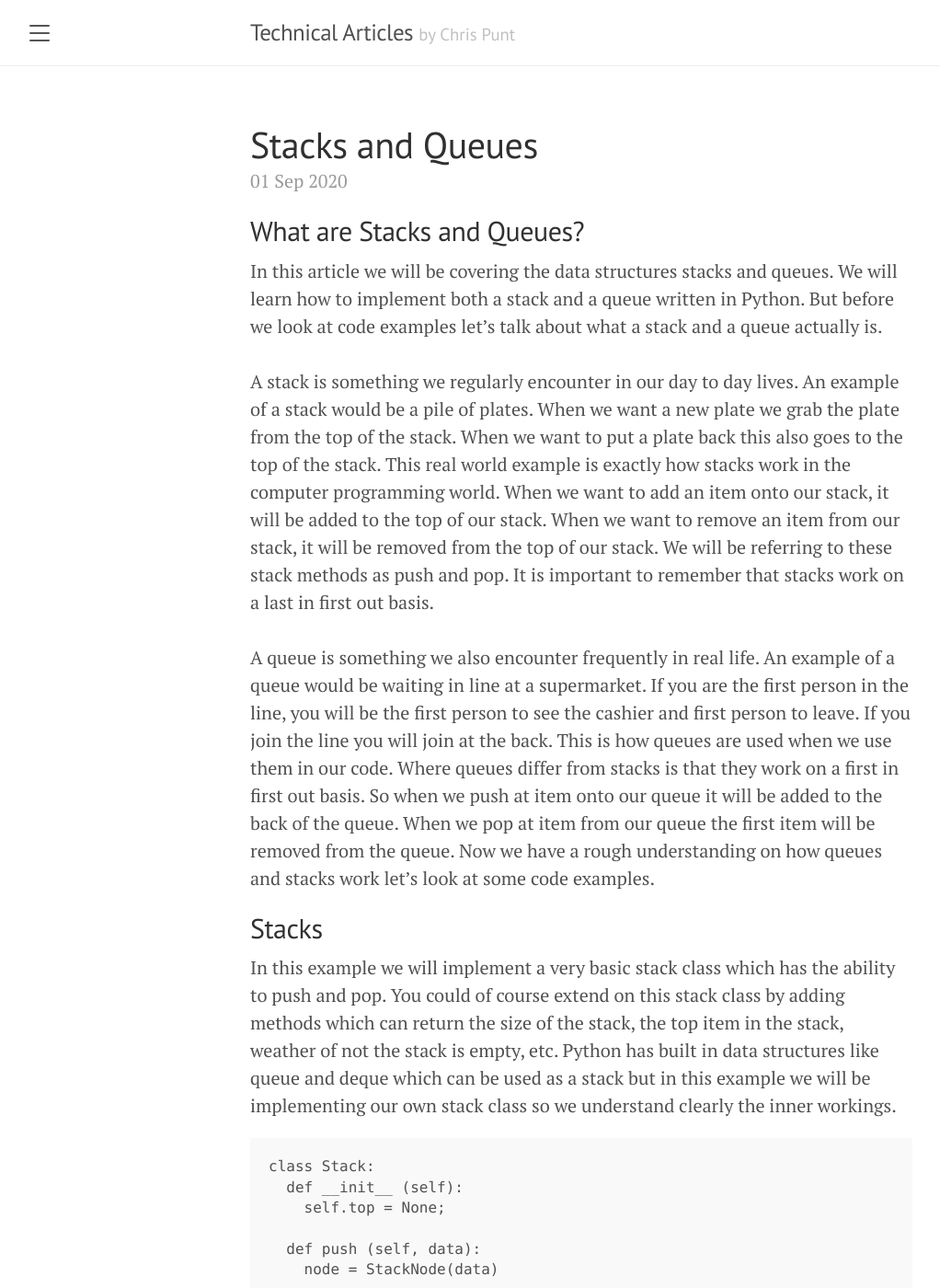
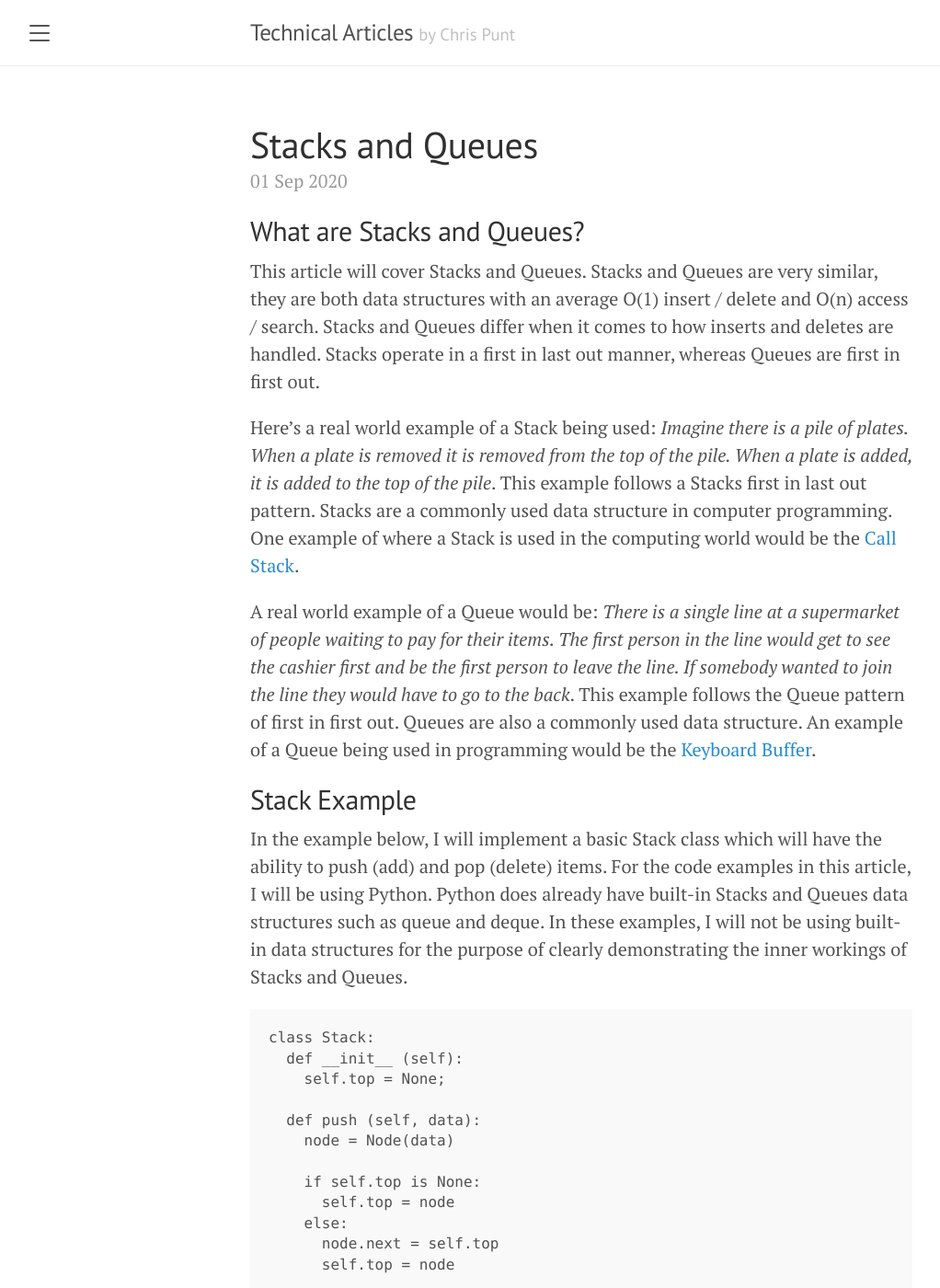
Before and after one commit to cpunt/cpunt.github.io, a Jekyll site: the page built from _posts/2020-09-01-stacks-and-queues.md, in a window 1280 px wide and 1400 px high. Shown: the whole window at 92% size, without its empty margins (8-1030 px from the left). Built offline with Jekyll 4.4.1, drawn with Linux system fonts in a browser that asks for light colours; some of the changed text lies outside the part shown.

Commit message:
Updated Stacks and Queues article

````diff
--- a/_posts/2020-09-01-stacks-and-queues.md
+++ b/_posts/2020-09-01-stacks-and-queues.md
@@ -1,28 +1,28 @@
 ---
 layout: post
 title: Stacks and Queues
-meta: In this article we will be covering the data structures stacks and queues. We will learn how to implement both a stack and a queue written in Python. But before we look at code examples let's talk about what a stack and a queue actually is...
+meta: This article will cover Stacks and Queues. Stacks and Queues are very similar, they are both data structures with an average O(1) insert / delete and O(n) access / search...
 posted: 01/09/2020
 source: ''
 category: Article
 tags: ['Data Structures', 'Algorithms', 'Stacks', 'Queues']
 ---
 ## What are Stacks and Queues?
-In this article we will be covering the data structures stacks and queues. We will learn how to implement both a stack and a queue written in Python. But before we look at code examples let's talk about what a stack and a queue actually is.
-<br><br>
-A stack is something we regularly encounter in our day to day lives. An example of a stack would be a pile of plates. When we want a new plate we grab the plate from the top of the stack. When we want to put a plate back this also goes to the top of the stack. This real world example is exactly how stacks work in the computer programming world. When we want to add an item onto our stack, it will be added to the top of our stack. When we want to remove an item from our stack, it will be removed from the top of our stack. We will be referring to these stack methods as push and pop. It is important to remember that stacks work on a last in first out basis.
-<br><br>
-A queue is something we also encounter frequently in real life. An example of a queue would be waiting in line at a supermarket. If you are the first person in the line, you will be the first person to see the cashier and first person to leave. If you join the line you will join at the back. This is how queues are used when we use them in our code. Where queues differ from stacks is that they work on a first in first out basis. So when we push at item onto our queue it will be added to the back of the queue. When we pop at item from our queue the first item will be removed from the queue. Now we have a rough understanding on how queues and stacks work let's look at some code examples.
+This article will cover Stacks and Queues. Stacks and Queues are very similar, they are both data structures with an average O(1) insert / delete and O(n) access / search. Stacks and Queues differ when it comes to how inserts and deletes are handled. Stacks operate in a first in last out manner, whereas Queues are first in first out.
 
-## Stacks
-In this example we will implement a very basic stack class which has the ability to push and pop. You could of course extend on this stack class by adding methods which can return the size of the stack, the top item in the stack, weather of not the stack is empty, etc. Python has built in data structures like queue and deque which can be used as a stack but in this example we will be implementing our own stack class so we understand clearly the inner workings.
+Here's a real world example of a Stack being used: *Imagine there is a pile of plates. When a plate is removed it is removed from the top of the pile. When a plate is added, it is added to the top of the pile*. This example follows a Stacks first in last out pattern. Stacks are a commonly used data structure in computer programming. One example of where a Stack is used in the computing world would be the [Call Stack](https://en.wikipedia.org/wiki/Call_stack).
+
+A real world example of a Queue would be: *There is a single line at a supermarket of people waiting to pay for their items. The first person in the line would get to see the cashier first and be the first person to leave the line. If somebody wanted to join the line they would have to go to the back*. This example follows the Queue pattern of first in first out. Queues are also a commonly used data structure. An example of a Queue being used in programming would be the [Keyboard Buffer](https://en.wikipedia.org/wiki/Keyboard_buffer).
+
+## Stack Example
+In the example below, I will implement a basic Stack class which will have the ability to push (add) and pop (delete) items. For the code examples in this article, I will be using Python. Python does already have built-in Stacks and Queues data structures such as queue and deque. In these examples, I will not be using built-in data structures for the purpose of clearly demonstrating the inner workings of Stacks and Queues.
 ```Python
 class Stack:
   def __init__ (self):
     self.top = None;
 
   def push (self, data):
-    node = StackNode(data)
+    node = Node(data)
 
     if self.top is None:
       self.top = node
@@ -32,16 +32,18 @@ class Stack:
 
   def pop (self):
     if self.top is not None:
+      popped = self.top
       self.top = self.top.next
+      return popped
 ```
-The example above is an example of how to implement a stack. When we initiate our class we set the top property equal to None. This property will keep track of the last node added to our stack. When pushing an item onto our stack this will become our the new value for our top property. When removing an item from our stack the next node will become our new top property. Now let's take a look at StackNode so we know how our stack nodes are formed.
+The Stack class implemented has three methods. The first method initializes the top of the Stack to None. This property will keep track of the node at the top of the Stack. The second method pushes the new node to the top of the Stack. The final method pops the top node off the Stack. Notice when adding a new node the Node class is used. Below is an example of this class.
 ```Python
-class StackNode:
+class Node:
   def __init__ (self, data):
     self.data = data
     self.next = None
 ```
-Our StackNode is the same as a linked list node. Linked lists are perfect to implement a stack because when we push or pop a node from our stack the runtime will always be O(1). If we used an array instead of a linked list our runtime would be O(n). This is because arrays need to be stored contiguously and Linked Lists do not. Let's take a look at our stack in action.
+The Node class creates a Linked Lists structure, keeping reference to the next element. Using a Linked List structure will ensure that delete / insert times will be O(1).
 ```Python
 myStack = Stack()
 myStack.push(8)
@@ -50,10 +52,9 @@ myStack.push(2)
 myStack.push(7)
 myStack.pop()
 ```
-In this example we used our push and pop methods to form our stack. Our end stack would look like this '2 -> 3 -> 8 -> None'.
-
-## Queues
-In this example we are also going to keep our queue class basic with the same methods as our stack class, push and pop. This is a very basic implementation of a queue but it lays the crucial foundations and can easily be built on once implemented.
+The Stack example above would look like this '2 -> 3 -> 8 -> None'.
+## Queue Example
+In the example below I will be implementing a basic Queue class with the same methods as the Stack class featured above, push and pop.
 ```Python
 class Queue:
   def __init__ (self):
@@ -61,7 +62,7 @@ class Queue:
     self.tail = None
 
   def push (self, data):
-    node = QueueNode(data)
+    node = Node(data)
 
     if self.tail is None:
       self.tail = node
@@ -70,14 +71,14 @@ class Queue:
       self.tail.next = node
       self.tail = node
 
-  def pop (self):
+  def shift (self):
     if self.head is not None:
       self.head = self.head.next
 
     if self.head is None:
       self.tail = None
 ```
-In our queue class we initialize two properties, head and tail. The head property will keep track of the start of our queue and the tail property will keep track of the end of our queue. When we push at item onto our queue we update the tail with the new node. When we pop an item from our queue we change the head to the next item in our queue. The QueueNode class is the exact same as our StackNode class in the last example. Now let's take a look at our queue in action.
+The Queue class has three methods. The first method initializes the head and tail properties to None. These properties will store the first and last nodes in the Queue. The second method adds the new Node to the end of the Queue, updating the tail. The final method removes the first item in the Queue, updating the head.
 ```Python
 myQueue = Queue()
 myQueue.push(9)
@@ -87,7 +88,6 @@ myQueue.push(12)
 myQueue.push(4)
 myQueue.pop()
 ```
-In our example our queue would look like this '3 -> 5 -> 12 -> 4 -> None'. Each time we call the pop method it removes the item at the top of the queue. So the next item to be removed would be 5 and so on until None is reached.
-
-## Notes
-Refer to as linear
+The Queue example above would look like this '3 -> 5 -> 12 -> 4 -> None'.
+## Summary
+Stacks and Queues are a core data structure in computer programming which will frequently be seen, so it's best to be familiar with what they are and how they work. If you want to test your knowledge, [hackerrank](https://www.hackerrank.com/domains/data-structures?filters%5Bsubdomains%5D%5B%5D=queues&filters%5Bsubdomains%5D%5B%5D=stacks) and [leetcode](https://leetcode.com/problemset/all/) have some good questions on Stacks and Queues.
````
